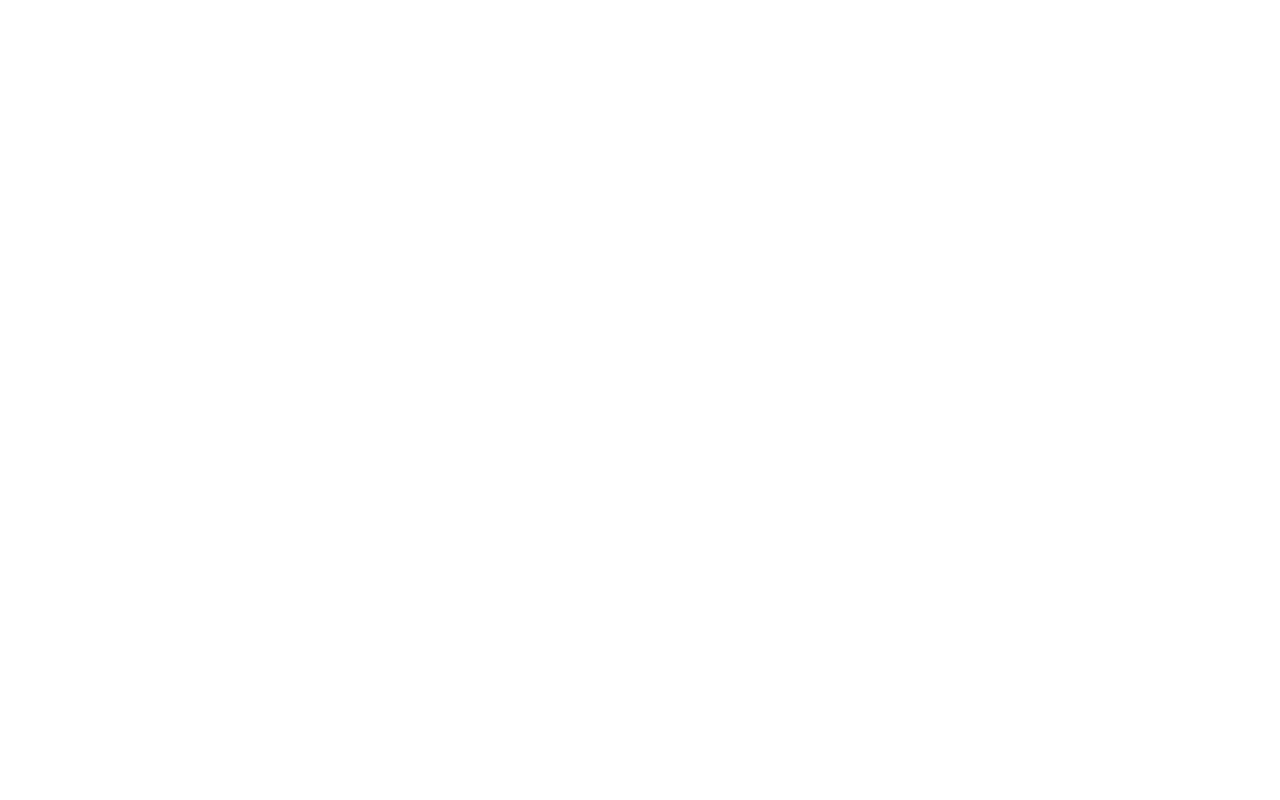
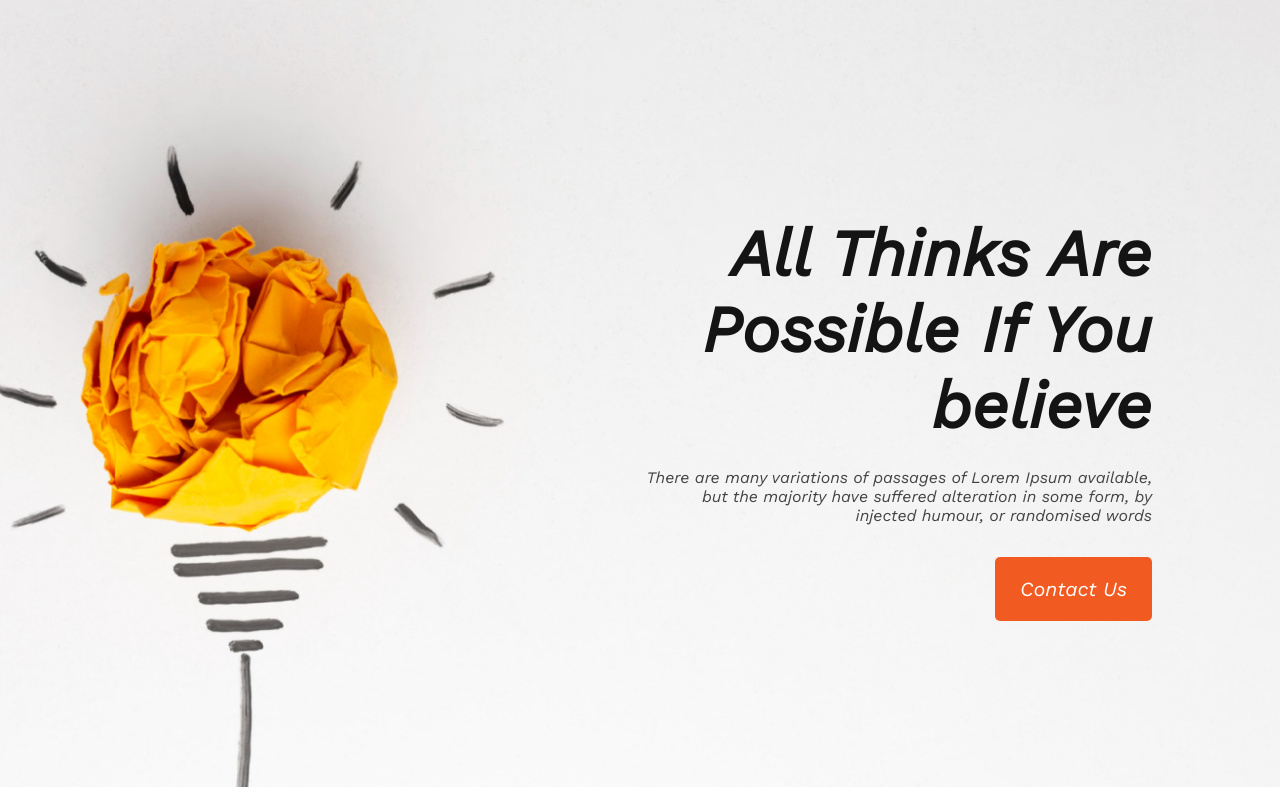
Before and after one commit to rahim-jsr/new-year-new-me, a plain HTML site: page index.html in a window 1280 px wide. Drawn offline with nearby package versions, Linux system fonts and the light colour scheme.

Commit message:
header done

```diff
--- a/index.html
+++ b/index.html
@@ -1,14 +1,33 @@
 <!DOCTYPE html>
 <html lang="en">
+
 <head>
     <meta charset="UTF-8">
     <meta http-equiv="X-UA-Compatible" content="IE=edge">
     <meta name="viewport" content="width=device-width, initial-scale=1.0">
     <title>New Year New Me</title>
+    <!-- favicon -->
     <link rel="shortcut icon" href="favicon.ico" type="image/x-icon">
+    <!-- fonts -->
+    <link rel="preconnect" href="https://fonts.googleapis.com">
+    <link rel="preconnect" href="https://fonts.gstatic.com" crossorigin>
+    <link href="https://fonts.googleapis.com/css2?family=Work+Sans:ital@1&display=swap" rel="stylesheet">
+    <!-- external css  -->
+    <link rel="stylesheet" href="styles/style.css">
+</head>
 
-</head>
 <body>
+    <header class="header">
+        <div class="header-content container">
+            <div class="half"></div>
+            <div class="half">
+                <h2 class="title">All Thinks Are<br> Possible If You <br> believe</h2>
+                <p class="discription">There are many variations of passages of Lorem Ipsum available, but the majority
+                    have suffered alteration in some form, by injected humour, or randomised words</p>
+                <button class="button">Contact Us</button>
+            </div>
+        </div>
+    </header>
+</body>
 
-</body>
 </html>
--- a/styles/style.css
+++ b/styles/style.css
@@ -0,0 +1,62 @@
+* {
+    font-family: 'Work Sans', sans-serif;
+    margin: 0;
+    padding: 0;
+}
+
+.container {
+    width: 80%;
+    margin: 0 auto;
+}
+
+/* header styles start  */
+.header {
+    background-image: url('/assets/images/banner/banner1.png'), url('');
+    background-repeat: no-repeat;
+    background-position: center;
+    background-size: cover;
+    width: 100%;
+    /* height: 100vh; */
+    padding-top: 216px;
+    padding-bottom: 166px;
+}
+
+.header-content {
+    /* width: 30%; */
+    text-align: right;
+    display: flex;
+    /* justify-content: right; */
+}
+
+.half {
+    width: 50%;
+}
+
+.header-content .title {
+    font-size: 65px;
+    font-weight: 700;
+    margin-bottom: 24px;
+    color: #151414;
+    /* width: 150px; */
+    /* float: right; */
+
+}
+
+.header-content .discription {
+    font-size: 16px;
+    color: #444343;
+    margin-bottom: 32px;
+}
+
+.header-content .button {
+    background-color: #F15B22;
+    font-size: 20px;
+    font-weight: 600px;
+    padding: 20px 25px;
+    border-radius: 5px;
+    border: none;
+    color: white;
+    cursor: pointer;
+}
+
+/* header styles end  */
```
